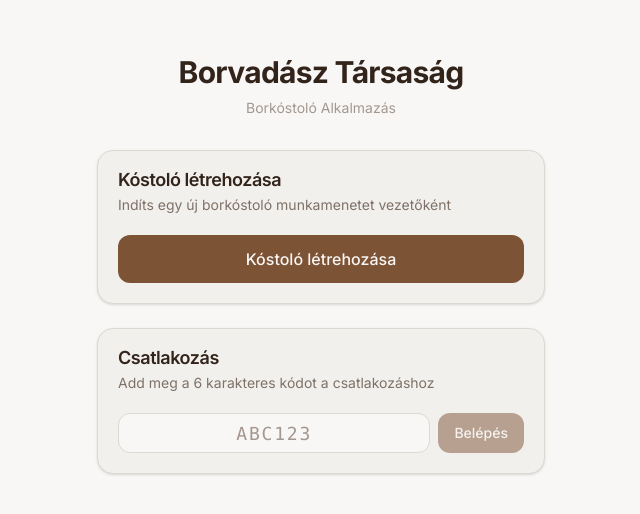
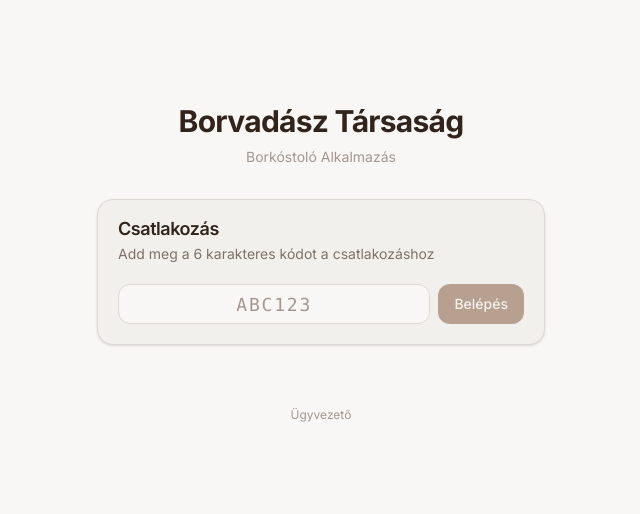
Before and after one commit to pawlee42/borvadasz_wset4, a Next.js app: page / in a window 1280 px wide. Shown: the part 136-650 px from the top of the page, without its empty margins (319-959 px from the left). Built offline with nearby package versions, Linux system fonts and the light colour scheme.

Commit message:
Rename vezető to ügyvezető, add admin password, hide create session
Co-Authored-By: Claude Opus 4.6 <noreply@anthropic.com>

```diff
--- a/src/app/api/session/[code]/wines/route.ts
+++ b/src/app/api/session/[code]/wines/route.ts
@@ -63,7 +63,7 @@ export async function POST(
     const supabase = createServiceClient()
 
     if (!(await verifyLeader(supabase, participantId))) {
-      return NextResponse.json({ error: 'Csak a vezető adhat hozzá bort' }, { status: 403 })
+      return NextResponse.json({ error: 'Csak az ügyvezető adhat hozzá bort' }, { status: 403 })
     }
 
     const session = await getSession(supabase, code)
@@ -122,7 +122,7 @@ export async function PUT(
     const supabase = createServiceClient()
 
     if (!(await verifyLeader(supabase, participantId))) {
-      return NextResponse.json({ error: 'Csak a vezető módosíthatja a borokat' }, { status: 403 })
+      return NextResponse.json({ error: 'Csak az ügyvezető módosíthatja a borokat' }, { status: 403 })
     }
 
     const session = await getSession(supabase, code)
@@ -192,7 +192,7 @@ export async function DELETE(
     const supabase = createServiceClient()
 
     if (!(await verifyLeader(supabase, participantId))) {
-      return NextResponse.json({ error: 'Csak a vezető törölhet bort' }, { status: 403 })
+      return NextResponse.json({ error: 'Csak az ügyvezető törölhet bort' }, { status: 403 })
     }
 
     const session = await getSession(supabase, code)
--- a/src/app/api/session/create/route.ts
+++ b/src/app/api/session/create/route.ts
@@ -66,7 +66,7 @@ export async function POST(request: Request) {
 
     if (participantError || !participant) {
       return NextResponse.json(
-        { error: 'Nem sikerült regisztrálni a vezetőt' },
+        { error: 'Nem sikerült regisztrálni az ügyvezetőt' },
         { status: 500 }
       )
     }
--- a/src/app/page.tsx
+++ b/src/app/page.tsx
@@ -28,24 +28,6 @@ export default function LandingPage() {
 
         <Card>
           <CardHeader>
-            <CardTitle>Kóstoló létrehozása</CardTitle>
-            <CardDescription>
-              Indíts egy új borkóstoló munkamenetet vezetőként
-            </CardDescription>
-          </CardHeader>
-          <CardContent>
-            <Button
-              className="w-full"
-              size="lg"
-              onClick={() => router.push('/session/create')}
-            >
-              Kóstoló létrehozása
-            </Button>
-          </CardContent>
-        </Card>
-
-        <Card>
-          <CardHeader>
             <CardTitle>Csatlakozás</CardTitle>
             <CardDescription>
               Add meg a 6 karakteres kódot a csatlakozáshoz
@@ -66,6 +48,15 @@ export default function LandingPage() {
             </form>
           </CardContent>
         </Card>
+
+        <div className="pt-8 text-center">
+          <button
+            onClick={() => router.push('/session/create')}
+            className="text-xs text-muted hover:text-foreground transition-colors"
+          >
+            Ügyvezető
+          </button>
+        </div>
       </div>
     </main>
   )
--- a/src/app/session/[code]/tasting/page.tsx
+++ b/src/app/session/[code]/tasting/page.tsx
@@ -124,7 +124,7 @@ export default function TastingPage() {
               Várd a következő bort...
             </h2>
             <p className="text-sm text-muted">
-              A vezető hamarosan aktiválja a következő bort
+              Az ügyvezető hamarosan aktiválja a következő bort
             </p>
           </div>
         ) : submitted ? (
--- a/src/app/session/create/page.tsx
+++ b/src/app/session/create/page.tsx
@@ -9,6 +9,7 @@ import { Input } from '@/components/ui/input'
 export default function CreateSessionPage() {
   const router = useRouter()
   const [name, setName] = useState('')
+  const [password, setPassword] = useState('')
   const [loading, setLoading] = useState(false)
   const [error, setError] = useState('')
 
@@ -16,6 +17,12 @@ export default function CreateSessionPage() {
     e.preventDefault()
     setLoading(true)
     setError('')
+
+    if (password !== 'borvadasz42') {
+      setError('Hibás jelszó')
+      setLoading(false)
+      return
+    }
 
     try {
       const res = await fetch('/api/session/create', {
@@ -50,6 +57,16 @@ export default function CreateSessionPage() {
         <CardContent>
           <form onSubmit={handleSubmit} className="space-y-4">
             <div className="space-y-2">
+              <label className="text-sm font-medium">Admin jelszó</label>
+              <Input
+                type="password"
+                value={password}
+                onChange={(e) => setPassword(e.target.value)}
+                placeholder="Jelszó"
+                required
+              />
+            </div>
+            <div className="space-y-2">
               <label className="text-sm font-medium">Neved</label>
               <Input
                 value={name}
--- a/src/components/session/ParticipantList.tsx
+++ b/src/components/session/ParticipantList.tsx
@@ -37,7 +37,7 @@ export function ParticipantList({
               <span className="truncate">
                 {p.name}
                 {p.is_leader && (
-                  <span className="ml-1.5 text-xs text-muted">(vezető)</span>
+                  <span className="ml-1.5 text-xs text-muted">(ügyvezető)</span>
                 )}
               </span>
             </li>
--- a/src/components/session/SessionHeader.tsx
+++ b/src/components/session/SessionHeader.tsx
@@ -34,7 +34,7 @@ export function SessionHeader({ code, role, wineName }: SessionHeaderProps) {
                 : 'bg-accent/20 text-accent'
             )}
           >
-            {role === 'leader' ? 'Vezető' : 'Résztvevő'}
+            {role === 'leader' ? 'Ügyvezető' : 'Résztvevő'}
           </span>
         </div>
       </div>
```
